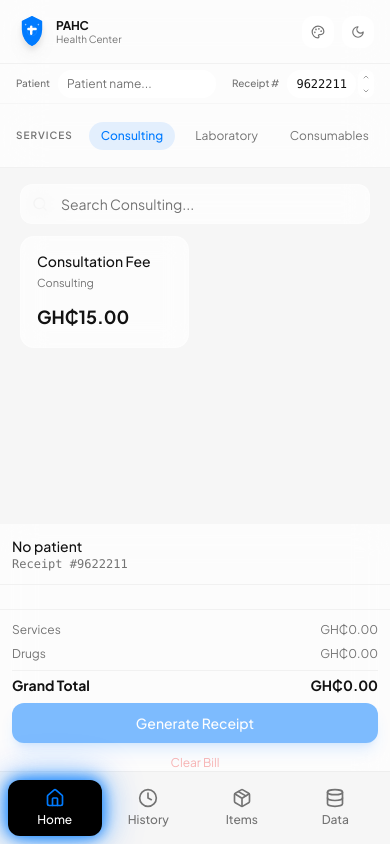
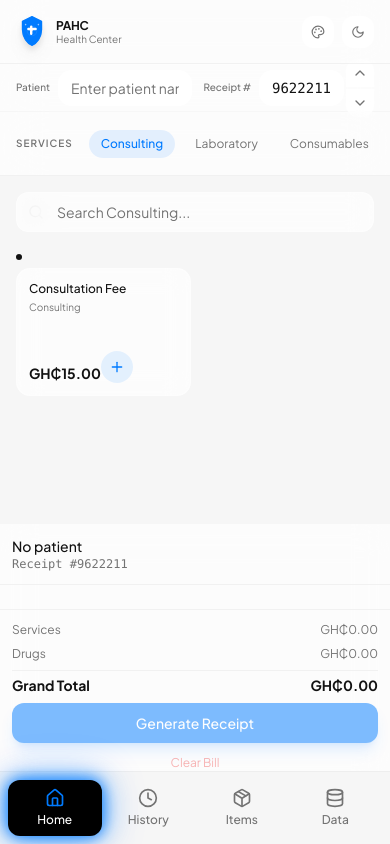
Before and after one commit to codedbyhassan/Hospital-POS-for-Pahc, a React (Vite) app: page /history in a window 390 px wide. Built offline with nearby package versions, Linux system fonts and the light colour scheme; the HTML template or start-up script is replaced by a standard one.

Commit message:
feat: implement comprehensive UI/UX improvements across Hospital POS system
Co-authored-by: Hassan Agyemang Boakye <128396960+codedbyhassan@users.noreply.github.com>

```diff
--- a/src/components/CategorySidebar.tsx
+++ b/src/components/CategorySidebar.tsx
@@ -18,16 +18,18 @@ const CategorySidebar = () => {
         key={cat.name}
         onClick={() => setActiveCategory(cat.name)}
         className={cn(
-          "px-3 py-1.5 text-xs rounded-lg transition-all relative flex items-center gap-1.5 whitespace-nowrap",
+          "px-3 py-1.5 text-xs rounded-lg transition-all relative flex items-center gap-1.5 whitespace-nowrap focus-visible:ring-2 focus-visible:ring-primary/30",
           isActive
             ? "bg-primary/10 text-primary font-medium"
             : "text-muted-foreground hover:bg-secondary/60"
         )}
         style={{ animationDelay: `${idx * 40}ms` }}
+        aria-current={isActive ? "true" : undefined}
+        aria-label={`${cat.name} category ${count > 0 ? `with ${count} item${count !== 1 ? 's' : ''}` : ''}`}
       >
         <span>{cat.name}</span>
         {count > 0 && (
-          <span className="badge-pop min-w-[16px] h-4 rounded-full bg-primary text-primary-foreground text-[10px] font-semibold flex items-center justify-center px-1">
+          <span className="badge-pop min-w-[18px] h-5 rounded-full bg-primary text-primary-foreground text-[10px] font-semibold flex items-center justify-center px-1" aria-label={`${count} items`}>
             {count}
           </span>
         )}
@@ -44,16 +46,18 @@ const CategorySidebar = () => {
         key={cat.name}
         onClick={() => setActiveCategory(cat.name)}
         className={cn(
-          "w-full text-left px-4 py-2.5 text-sm rounded-r-lg transition-all relative flex items-center justify-between animate-slide-up",
+          "w-full text-left px-4 py-2.5 text-sm rounded-r-lg transition-all relative flex items-center justify-between animate-slide-up focus-visible:ring-2 focus-visible:ring-primary/30 focus-visible:ring-inset",
           isActive
             ? "bg-primary/10 text-primary font-medium border-l-[3px] border-primary"
             : "text-muted-foreground hover:bg-secondary/60 border-l-[3px] border-transparent"
         )}
         style={{ animationDelay: `${idx * 40}ms` }}
+        aria-current={isActive ? "page" : undefined}
+        aria-label={`${cat.name} category ${count > 0 ? `with ${count} item${count !== 1 ? 's' : ''}` : ''}`}
       >
         <span>{cat.name}</span>
         {count > 0 && (
-          <span className="badge-pop min-w-[20px] h-5 rounded-full bg-primary text-primary-foreground text-[11px] font-semibold flex items-center justify-center px-1.5">
+          <span className="badge-pop min-w-[20px] h-5 rounded-full bg-primary text-primary-foreground text-[11px] font-semibold flex items-center justify-center px-1.5" aria-label={`${count} items`}>
             {count}
           </span>
         )}
@@ -64,7 +68,7 @@ const CategorySidebar = () => {
   return (
     <>
       {/* Mobile: Horizontal category bar at top */}
-      <div className="md:hidden h-16 glass-panel border-b border-border/50 flex items-center overflow-x-auto px-4 gap-2 shrink-0">
+      <nav className="md:hidden h-16 glass-panel border-b border-border/50 flex items-center overflow-x-auto px-4 gap-2 shrink-0" aria-label="Product categories">
         <div className="flex items-center gap-2">
           <span className="text-[10px] font-semibold uppercase tracking-widest text-muted-foreground whitespace-nowrap mr-2">Services</span>
           {serviceCategories.map((c, i) => renderCategoryMobile(c, i))}
@@ -74,10 +78,10 @@ const CategorySidebar = () => {
           <span className="text-[10px] font-semibold uppercase tracking-widest text-muted-foreground whitespace-nowrap mr-2">Drugs</span>
           {drugCategories.map((c, i) => renderCategoryMobile(c, i + serviceCategories.length))}
         </div>
-      </div>
+      </nav>
 
       {/* Desktop: Vertical sidebar */}
-      <aside className="hidden md:flex w-52 glass-sidebar border-r border-border/50 flex-col py-4 shrink-0 overflow-y-auto">
+      <nav className="hidden md:flex w-52 glass-sidebar border-r border-border/50 flex-col py-4 shrink-0 overflow-y-auto" aria-label="Product categories">
         <div className="px-4 mb-2">
           <span className="text-[10px] font-semibold uppercase tracking-widest text-muted-foreground">Services</span>
         </div>
@@ -91,7 +95,7 @@ const CategorySidebar = () => {
         <div className="space-y-0.5">
           {drugCategories.map((c, i) => renderCategory(c, i + serviceCategories.length))}
         </div>
-      </aside>
+      </nav>
     </>
   );
 };
--- a/src/components/Header.tsx
+++ b/src/components/Header.tsx
@@ -124,7 +124,7 @@ const Header = () => {
           <button
             onClick={() => handleNavigation("/")}
             className={cn(
-              "w-10 h-10 rounded-xl glass-card flex items-center justify-center transition-all group",
+              "w-10 h-10 rounded-xl glass-card flex items-center justify-center transition-all group focus-visible:ring-2 focus-visible:ring-primary focus-visible:ring-offset-2",
               currentPath === "/"
                 ? "bg-black shadow-2xl text-white"
                 : "hover:bg-secondary/80"
@@ -132,7 +132,8 @@ const Header = () => {
             style={currentPath === "/" ? {
               boxShadow: `0 0 20px hsl(${preset.primary}), 0 0 40px hsl(${preset.primary} / 0.5), 0 0 60px hsl(${preset.primary} / 0.3)`
             } : {}}
-            title="Home"
+            aria-label="Home"
+            aria-current={currentPath === "/" ? "page" : undefined}
           >
             <Home className={cn(
               "w-4 h-4 transition-colors",
@@ -147,7 +148,7 @@ const Header = () => {
           <button
             onClick={() => handleNavigation("/history")}
             className={cn(
-              "w-10 h-10 rounded-xl glass-card flex items-center justify-center transition-all group",
+              "w-10 h-10 rounded-xl glass-card flex items-center justify-center transition-all group focus-visible:ring-2 focus-visible:ring-primary focus-visible:ring-offset-2",
               currentPath === "/history"
                 ? "bg-black shadow-2xl text-white"
                 : "hover:bg-secondary/80"
@@ -155,7 +156,8 @@ const Header = () => {
             style={currentPath === "/history" ? {
               boxShadow: `0 0 20px hsl(${preset.primary}), 0 0 40px hsl(${preset.primary} / 0.5), 0 0 60px hsl(${preset.primary} / 0.3)`
             } : {}}
-            title="Receipt History"
+            aria-label="Receipt History"
+            aria-current={currentPath === "/history" ? "page" : undefined}
           >
             <Clock className={cn(
               "w-4 h-4 transition-colors",
@@ -170,7 +172,7 @@ const Header = () => {
           <button
             onClick={() => handleNavigation("/items")}
             className={cn(
-              "w-10 h-10 rounded-xl glass-card flex items-center justify-center transition-all group",
+              "w-10 h-10 rounded-xl glass-card flex items-center justify-center transition-all group focus-visible:ring-2 focus-visible:ring-primary focus-visible:ring-offset-2",
               currentPath === "/items"
                 ? "bg-black shadow-2xl text-white"
                 : "hover:bg-secondary/80"
@@ -178,7 +180,8 @@ const Header = () => {
             style={currentPath === "/items" ? {
               boxShadow: `0 0 20px hsl(${preset.primary}), 0 0 40px hsl(${preset.primary} / 0.5), 0 0 60px hsl(${preset.primary} / 0.3)`
             } : {}}
-            title="Items Management"
+            aria-label="Items Management"
+            aria-current={currentPath === "/items" ? "page" : undefined}
           >
             <Package className={cn(
               "w-4 h-4 transition-colors",
@@ -193,7 +196,7 @@ const Header = () => {
           <button
             onClick={() => handleNavigation("/data")}
             className={cn(
-              "w-10 h-10 rounded-xl glass-card flex items-center justify-center transition-all group",
+              "w-10 h-10 rounded-xl glass-card flex items-center justify-center transition-all group focus-visible:ring-2 focus-visible:ring-primary focus-visible:ring-offset-2",
               currentPath === "/data"
                 ? "bg-black shadow-2xl text-white"
                 : "hover:bg-secondary/80"
@@ -201,7 +204,8 @@ const Header = () => {
             style={currentPath === "/data" ? {
               boxShadow: `0 0 20px hsl(${preset.primary}), 0 0 40px hsl(${preset.primary} / 0.5), 0 0 60px hsl(${preset.primary} / 0.3)`
             } : {}}
-            title="Data Management"
+            aria-label="Data Management"
+            aria-current={currentPath === "/data" ? "page" : undefined}
           >
             <Database className={cn(
               "w-4 h-4 transition-colors",
@@ -247,7 +251,10 @@ const Header = () => {
           <div className="relative" ref={presetRef}>
             <button
               onClick={() => setShowPresets(!showPresets)}
-              className="h-8 w-8 rounded-xl glass-card flex items-center justify-center hover:bg-secondary/80 transition-all text-xs text-muted-foreground md:h-9 md:px-3 md:w-auto"
+              className="h-8 w-8 rounded-xl glass-card flex items-center justify-center hover:bg-secondary/80 transition-all text-xs text-muted-foreground md:h-9 md:px-3 md:w-auto focus-visible:ring-2 focus-visible:ring-primary focus-visible:ring-offset-2"
+              aria-label="Color theme selector"
+              aria-expanded={showPresets}
+              aria-haspopup="menu"
             >
               <Palette className="w-3.5 h-3.5 md:w-3.5 md:h-3.5" />
               <span className="hidden md:inline-block md:ml-2 md:w-3 md:h-3 rounded-full" style={{ background: `hsl(${preset.primary})` }} />
@@ -276,8 +283,9 @@ const Header = () => {
           {/* Theme Toggle */}
           <button
             onClick={toggleMode}
-            className="w-8 h-8 rounded-xl glass-card flex items-center justify-center hover:bg-secondary/80 transition-all group md:w-9 md:h-9"
-            title={mode === "light" ? "Dark mode" : "Light mode"}
+            className="w-8 h-8 rounded-xl glass-card flex items-center justify-center hover:bg-secondary/80 transition-all group md:w-9 md:h-9 focus-visible:ring-2 focus-visible:ring-primary focus-visible:ring-offset-2"
+            aria-label={mode === "light" ? "Switch to dark mode" : "Switch to light mode"}
+            aria-pressed={mode === "dark"}
           >
             {mode === "light" ? (
               <Moon className="w-3.5 h-3.5 text-muted-foreground group-hover:text-foreground transition-colors md:w-4 md:h-4" />
@@ -289,72 +297,83 @@ const Header = () => {
       </header>
 
       {/* Patient info below navbar - Mobile optimized */}
-      <div className="h-10 glass-panel border-b border-border/30 flex items-center px-4 gap-4 shrink-0 bg-background/50 backdrop-blur-sm md:h-12 md:px-6 md:gap-6">
+      <div className="h-12 glass-panel border-b border-border/30 flex items-center px-4 gap-3 shrink-0 bg-background/50 backdrop-blur-sm md:h-12 md:px-6 md:gap-6 sm:h-11">
         <div className="flex items-center gap-2 flex-1 max-w-xs">
-          <label className="text-[10px] text-muted-foreground whitespace-nowrap font-medium md:text-xs">Patient</label>
+          <label htmlFor="patient-name" className="text-[10px] text-muted-foreground whitespace-nowrap font-medium md:text-xs">Patient</label>
           <div className="flex-1">
             <input
+              id="patient-name"
               type="text"
               value={patientName}
               onChange={(e) => handlePatientNameChange(e.target.value)}
               onBlur={handlePatientNameBlur}
-              placeholder="Patient name..."
+              placeholder="Enter patient name..."
               disabled={isValidatingPatient}
+              aria-invalid={!!patientNameError}
+              aria-describedby={patientNameError ? "patient-error" : undefined}
               className={cn(
-                "h-7 px-2 rounded-lg glass-card text-xs w-full outline-none focus:ring-2 transition-all text-foreground placeholder:text-muted-foreground md:h-8 md:px-3 md:text-sm",
-                patientNameError ? "ring-2 ring-destructive/30 border-destructive/50" : "focus:ring-primary/30",
+                "h-9 px-3 rounded-lg glass-card text-sm w-full outline-none transition-all text-foreground placeholder:text-muted-foreground md:h-9 md:px-3 md:text-sm focus-visible:ring-2 focus-visible:ring-primary/30",
+                patientNameError ? "ring-2 ring-destructive/30 border-destructive/50" : "",
                 isValidatingPatient && "opacity-70 cursor-wait"
               )}
             />
             {patientNameError && (
-              <p className="text-xs text-destructive mt-1">{patientNameError}</p>
+              <p id="patient-error" className="text-xs text-destructive mt-1">{patientNameError}</p>
             )}
           </div>
         </div>
 
         <div className="flex items-center gap-2">
-          <label className="text-[10px] text-muted-foreground whitespace-nowrap font-medium md:text-xs">Receipt #</label>
+          <label htmlFor="receipt-number" className="text-[10px] text-muted-foreground whitespace-nowrap font-medium md:text-xs">Receipt #</label>
           <div className="flex flex-col gap-1">
             <div className="flex items-center gap-0.5">
               {editingReceipt ? (
                 <input
+                  id="receipt-number"
                   type="number"
                   value={receiptInput}
                   onChange={e => handleReceiptChange(e.target.value)}
                   onBlur={handleReceiptBlur}
                   onKeyDown={e => e.key === "Enter" && handleReceiptBlur()}
                   autoFocus
+                  aria-invalid={!!receiptError}
+                  aria-describedby={receiptError ? "receipt-error" : undefined}
                   className={cn(
-                    "h-7 w-20 px-2 rounded-lg glass-card text-xs font-mono text-foreground outline-none transition-all md:h-8 md:w-28 md:px-3 md:text-sm",
-                    receiptError ? "ring-2 ring-destructive/30" : "focus:ring-primary/30"
+                    "h-9 w-24 px-3 rounded-lg glass-card text-sm font-mono text-foreground outline-none transition-all md:h-9 md:w-32 md:px-3 md:text-sm focus-visible:ring-2 focus-visible:ring-primary/30",
+                    receiptError ? "ring-2 ring-destructive/30" : ""
                   )}
                 />
               ) : (
                 <button
                   onClick={() => setEditingReceipt(true)}
-                  className="h-7 px-2 rounded-lg glass-card text-xs flex items-center font-mono text-foreground hover:bg-secondary/50 transition-all cursor-text md:h-8 md:px-3 md:text-sm"
-                  title="Click to edit receipt number"
+                  className="h-9 px-3 rounded-lg glass-card text-sm flex items-center font-mono text-foreground hover:bg-secondary/50 transition-all cursor-text md:h-9 md:px-3 md:text-sm focus-visible:ring-2 focus-visible:ring-primary/30"
+                  aria-label={`Edit receipt number: ${receiptNumber}`}
+                  tabIndex={0}
                 >
                   {receiptNumber}
                 </button>
               )}
-              <div className="flex flex-col">
+              <div className="flex flex-col gap-0.5">
                 <button
                   onClick={() => setReceiptNumber(receiptNumber + 1)}
-                  className="w-4 h-3.5 rounded-t-md glass-card flex items-center justify-center hover:bg-secondary/80 transition-all md:w-5 md:h-4"
+                  className="w-7 h-7 rounded-t-md glass-card flex items-center justify-center hover:bg-secondary/80 transition-all md:w-8 md:h-8 focus-visible:ring-2 focus-visible:ring-primary/30"
+                  aria-label="Increase receipt number"
+                  aria-describedby="receipt-number"
                 >
-                  <ChevronUp className="w-2 h-2 text-muted-foreground md:w-2.5 md:h-2.5" />
+                  <ChevronUp className="w-4 h-4 text-muted-foreground md:w-4 md:h-4" />
                 </button>
                 <button
                   onClick={() => { if (receiptNumber > 1) setReceiptNumber(receiptNumber - 1); }}
-                  className="w-4 h-3.5 rounded-b-md glass-card flex items-center justify-center hover:bg-secondary/80 transition-all md:w-5 md:h-4"
+                  className="w-7 h-7 rounded-b-md glass-card flex items-center justify-center hover:bg-secondary/80 transition-all md:w-8 md:h-8 focus-visible:ring-2 focus-visible:ring-primary/30"
+                  aria-label="Decrease receipt number"
+                  aria-describedby="receipt-number"
                 >
-                  <ChevronDown className="w-2 h-2 text-muted-foreground md:w-2.5 md:h-2.5" />
+                  <ChevronDown className="w-4 h-4 text-muted-foreground md:w-4 md:h-4" />
                 </button>
               </div>
             </div>
             {receiptError && (
-              <p className="text-[10px] text-destructive">{receiptError}</p>
+              <p id="receipt-error" className="text-[10px] text-destructive">{receiptError}</p>
             )}
           </div>
         </div>
--- a/src/components/ProductGrid.tsx
+++ b/src/components/ProductGrid.tsx
@@ -20,26 +20,32 @@ const ProductGrid = () => {
 
   return (
     <div className="flex-1 flex flex-col overflow-hidden">
-      <div className="px-5 pt-4 pb-3">
+      <div className="px-4 pt-4 pb-3 md:px-5">
         <div className="relative">
-          <Search className="absolute left-3 top-1/2 -translate-y-1/2 w-4 h-4 text-muted-foreground" />
+          <label htmlFor="product-search" className="sr-only">Search products in {activeCategory}</label>
+          <Search className="absolute left-3 top-1/2 -translate-y-1/2 w-4 h-4 text-muted-foreground pointer-events-none" />
           <input
+            id="product-search"
             type="text"
             value={searchQuery}
             onChange={(e) => setSearchQuery(e.target.value)}
             placeholder={`Search ${activeCategory}...`}
-            className="w-full h-10 pl-10 pr-4 rounded-xl glass-card text-sm outline-none focus:ring-2 focus:ring-primary/30 transition-all text-foreground placeholder:text-muted-foreground"
+            aria-label={`Search products in ${activeCategory}`}
+            className="w-full h-10 pl-10 pr-4 rounded-xl glass-card text-sm outline-none focus-visible:ring-2 focus-visible:ring-primary/30 transition-all text-foreground placeholder:text-muted-foreground"
           />
         </div>
       </div>
 
-      <div className="flex-1 overflow-y-auto px-5 pb-5">
+      <div className="flex-1 overflow-y-auto px-4 pb-5 md:px-5">
         {filtered.length === 0 ? (
-          <div className="flex items-center justify-center h-40 text-muted-foreground text-sm">
-            No items found
+          <div className="flex items-center justify-center h-40 text-muted-foreground text-center space-y-2">
+            <div>
+              <p className="text-sm font-medium">No products found</p>
+              <p className="text-xs">Try adjusting your search or selecting a different category</p>
+            </div>
           </div>
         ) : (
-          <div className="grid grid-cols-2 lg:grid-cols-3 xl:grid-cols-4 gap-3">
+          <div className="grid grid-cols-2 sm:grid-cols-3 md:grid-cols-3 lg:grid-cols-4 xl:grid-cols-5 gap-2 sm:gap-3" role="list">
             {filtered.map((product, idx) => {
               const qty = getCartQty(product.id);
               const price = getPrice(product);
@@ -53,17 +59,18 @@ const ProductGrid = () => {
               const isLowStock = typeof product.stock === 'number' && typeof product.lowStockThreshold === 'number' && product.stock > 0 && product.stock <= product.lowStockThreshold;
 
               return (
+                <li key={product.id}>
                   <button
-                  key={product.id}
                     onClick={() => { if (!isOutOfStock) addToCart(product); }}
                     className={cn(
-                    "glass-card rounded-[14px] card-hover relative text-left p-4 flex flex-col gap-1 group transition-all duration-200 animate-slide-up",
+                      "glass-card rounded-[14px] card-hover relative text-left p-3 sm:p-4 flex flex-col gap-1 group transition-all duration-200 animate-slide-up w-full h-full focus-visible:ring-2 focus-visible:ring-primary/30",
                       qty > 0 ? "border-primary shadow-primary/10 shadow-lg" : "border-transparent",
                       (isOutOfStock || isExpired) && "cursor-not-allowed opacity-60",
                       !isOutOfStock && !isExpired && "cursor-pointer"
                     )}
                     style={{ animationDelay: `${idx * 30}ms` }}
                     disabled={isOutOfStock || isExpired}
+                    aria-label={`${product.name} - ${isExpired ? 'expired' : isOutOfStock ? 'out of stock' : `GH₵${price.toFixed(2)}`}${qty > 0 ? ` - ${qty} in cart` : ''}`}
                   >
                   {qty > 0 && (
                     <span className="badge-pop absolute -top-2 -right-2 min-w-[22px] h-[22px] rounded-full bg-primary text-primary-foreground text-[11px] font-bold flex items-center justify-center px-1 shadow-lg shadow-primary/30">
@@ -72,26 +79,27 @@ const ProductGrid = () => {
                   )}
                   {(isExpired || isOutOfStock || isLowStock || isExpiringSoon) && (
                     <span className={cn(
-                      "absolute top-3 right-3 rounded-full px-2 py-1 text-[10px] font-semibold uppercase",
+                      "absolute top-2 right-2 sm:top-3 sm:right-3 rounded-full px-1.5 sm:px-2 py-0.5 sm:py-1 text-[9px] sm:text-[10px] font-semibold uppercase",
                       isExpired ? "bg-destructive text-destructive-foreground" : isOutOfStock ? "bg-destructive text-destructive-foreground" : isLowStock ? "bg-amber-100 text-amber-900" : "bg-amber-100 text-amber-900"
                     )}>
-                      {isExpired ? "Expired" : isOutOfStock ? "Out of stock" : isLowStock ? "Low stock" : "Expires soon"}
+                      {isExpired ? "Expired" : isOutOfStock ? "Out" : isLowStock ? "Low" : "Soon"}
                     </span>
                   )}
-                  <span className="text-sm font-medium text-foreground leading-tight">{product.name}</span>
-                  <span className="text-[11px] text-muted-foreground">{product.category}</span>
+                  <span className="text-xs sm:text-sm font-medium text-foreground leading-tight line-clamp-2">{product.name}</span>
+                  <span className="text-[10px] sm:text-xs text-muted-foreground">{product.category}</span>
                   <div className="flex items-end justify-between mt-auto pt-2">
                     <span className={cn(
-                      "text-lg font-bold transition-colors duration-300",
+                      "text-sm sm:text-base font-bold transition-colors duration-300",
                       isNHIS ? "nhis-price" : "text-foreground"
                     )}>
                       GH₵{price.toFixed(2)}
                     </span>
-                    <span className="w-7 h-7 rounded-full bg-primary/10 text-primary flex items-center justify-center opacity-0 group-hover:opacity-100 transition-all duration-200 group-hover:scale-110">
+                    <span className="w-8 h-8 sm:w-7 sm:h-7 rounded-full bg-primary/10 text-primary flex items-center justify-center opacity-100 sm:opacity-0 sm:group-hover:opacity-100 transition-all duration-200 sm:group-hover:scale-110">
                       <Plus className="w-4 h-4" />
                     </span>
                   </div>
                   </button>
+                </li>
               );
             })}
           </div>
--- a/src/index.css
+++ b/src/index.css
@@ -178,6 +178,10 @@
 }
 
 @layer utilities {
+  .sr-only {
+    @apply absolute w-px h-px p-0 -m-px overflow-hidden border-0 whitespace-nowrap;
+  }
+
   .animate-slide-up {
     animation: slideUp 0.3s ease-out both;
   }
@@ -209,3 +213,88 @@
 .dark ::-webkit-scrollbar-thumb {
   background: hsl(220 15% 25%);
 }
+
+/* Enhanced Accessibility & UX Improvements */
+@layer components {
+  /* Better focus-visible styling for keyboard navigation */
+  @supports selector(:focus-visible) {
+    button:focus-visible,
+    input:focus-visible,
+    textarea:focus-visible,
+    select:focus-visible,
+    [role="button"]:focus-visible {
+      @apply outline-none ring-2 ring-primary/30 ring-offset-2 rounded;
+    }
+  }
+
+  /* Improved form field styles with better visibility */
+  input[type="text"],
+  input[type="email"],
+  input[type="number"],
+  input[type="password"],
+  textarea,
+  select {
+    @apply transition-all duration-200;
+  }
+
+  /* Error state styling - enhanced visibility */
+  input[aria-invalid="true"],
+  textarea[aria-invalid="true"],
+  select[aria-invalid="true"] {
+    @apply ring-1 ring-destructive/50 border-destructive/50 focus-visible:ring-2 focus-visible:ring-destructive/50;
+  }
+
+  /* Loading state - clearer indication */
+  button[aria-busy="true"],
+  [aria-busy="true"] {
+    @apply opacity-70 pointer-events-none;
+  }
+
+  /* Alert and warning regions - prominent */
+  [role="alert"],
+  [role="status"] {
+    @apply animate-scale-in;
+  }
+
+  /* Better disabled button states */
+  button:disabled,
+  button[disabled],
+  .disabled {
+    @apply opacity-50 cursor-not-allowed pointer-events-none;
+  }
+
+  /* Better placeholder text */
+  input::placeholder,
+  textarea::placeholder {
+    @apply text-muted-foreground/70 opacity-100;
+  }
+
+  /* Improved button hover states */
+  button:not(:disabled):hover {
+    @apply transition-colors duration-200;
+  }
+
+  /* Improved touch targets */
+  .touch-target {
+    @apply min-h-11 min-w-11;
+  }
+
+  /* Better label styling for form accessibility */
+  label {
+    @apply cursor-pointer;
+  }
+
+  /* Text selection styling */
+  ::selection {
+    @apply bg-primary/25 text-foreground;
+  }
+
+  /* Reduced motion support */
+  @media (prefers-reduced-motion: reduce) {
+    *,
+    *::before,
+    *::after {
+      @apply !animate-none !transition-none;
+    }
+  }
+}
```
Also changed, not shown: src/components/BillingPanel.tsx (+30 -14 lines), 1 other file (tests, documents, lock files or other folders). Lines whose indentation alone changed are shown as unchanged.
